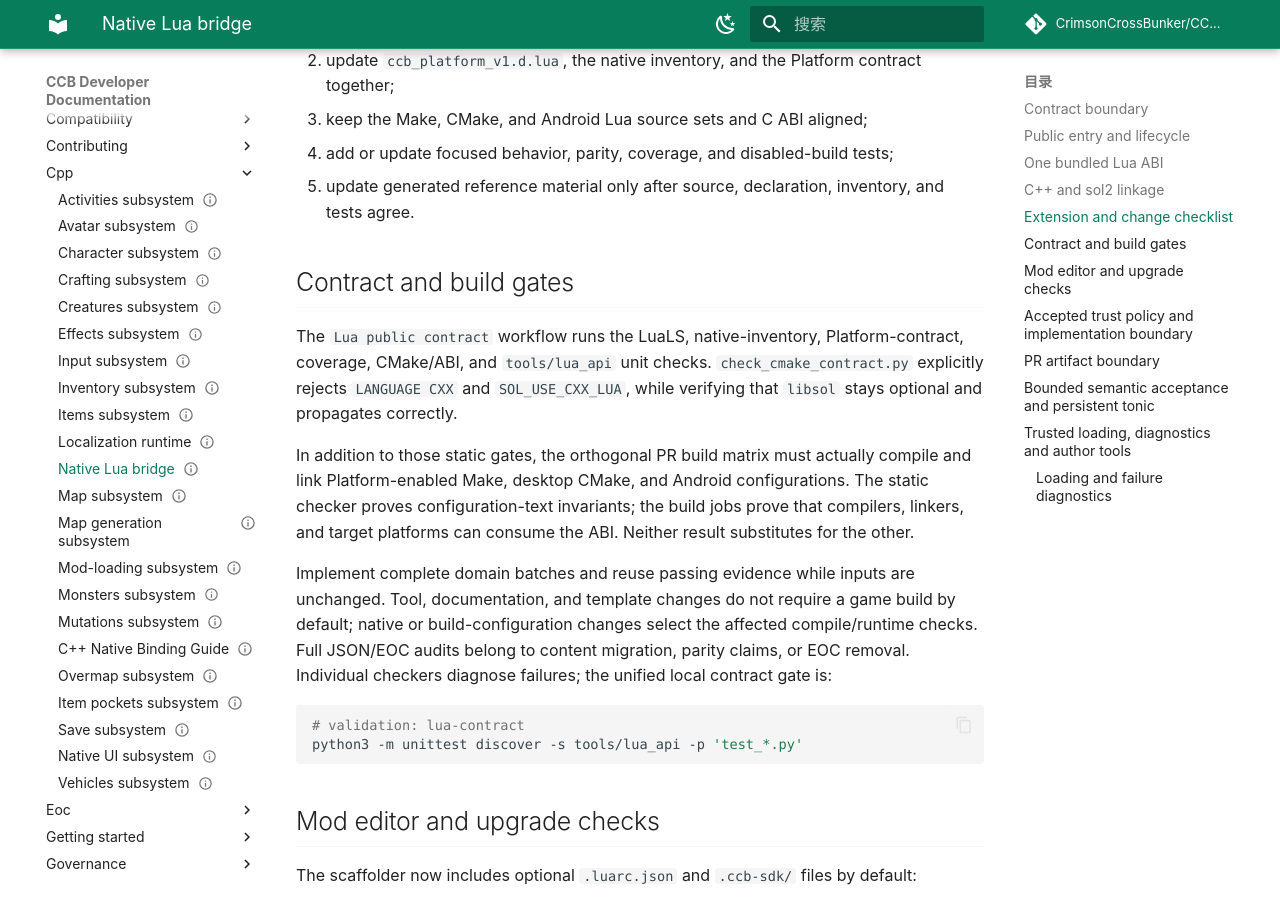
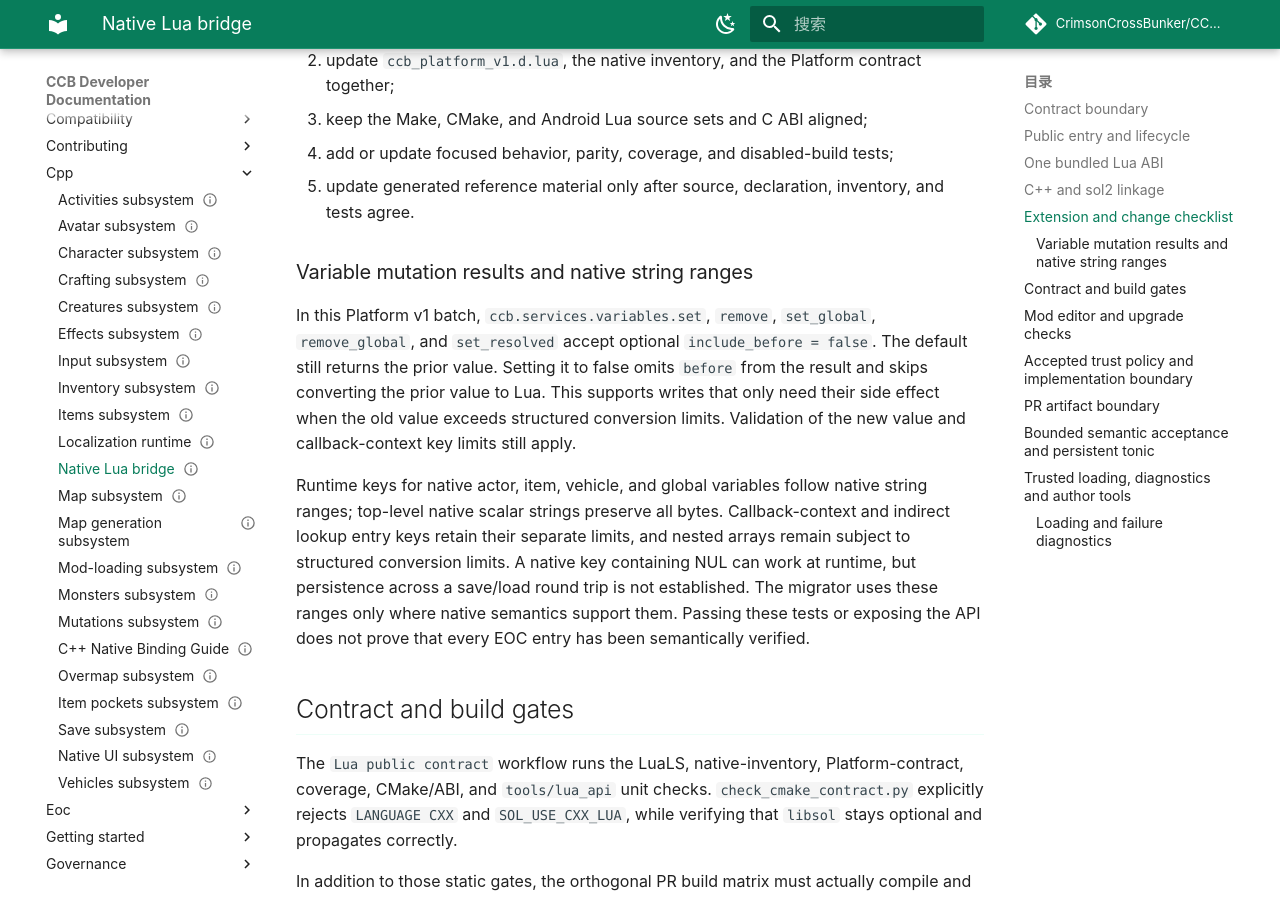
Before and after one commit to CrimsonCrossBunker/CCB-Docs, an MkDocs documentation site: the page built from docs/en/cpp/lua-bridge.md, in a window 1280 px wide and 900 px high, scrolled down 1827 px. Built offline with MkDocs 1.6.1 and Material for MkDocs 9.7.7, drawn with Linux system fonts in a browser that asks for light colours; comment, search, counter and statistics services are not loaded.

Commit message:
docs(lua): clarify variable mutation snapshot and key limits

```diff
--- a/docs/en/cpp/lua-bridge.md
+++ b/docs/en/cpp/lua-bridge.md
@@ -322,6 +322,25 @@ Complete a bridge change as one coherent batch:
 3. keep the Make, CMake, and Android Lua source sets and C ABI aligned;
 4. add or update focused behavior, parity, coverage, and disabled-build tests;
 5. update generated reference material only after source, declaration, inventory, and tests agree.
+
+### Variable mutation results and native string ranges
+
+In this Platform v1 batch, `ccb.services.variables.set`, `remove`,
+`set_global`, `remove_global`, and `set_resolved` accept optional
+`include_before = false`. The default still returns the prior value.
+Setting it to false omits `before` from the result and skips converting the
+prior value to Lua. This supports writes that only need their side effect when
+the old value exceeds structured conversion limits. Validation of the new
+value and callback-context key limits still apply.
+
+Runtime keys for native actor, item, vehicle, and global variables follow
+native string ranges; top-level native scalar strings preserve all bytes.
+Callback-context and indirect lookup entry keys retain their separate
+limits, and nested arrays remain subject to structured conversion limits.
+A native key containing NUL can work at runtime, but persistence across a
+save/load round trip is not established. The migrator uses these ranges only
+where native semantics support them. Passing these tests or exposing the API
+does not prove that every EOC entry has been semantically verified.
 
 ## Contract and build gates
 
```
